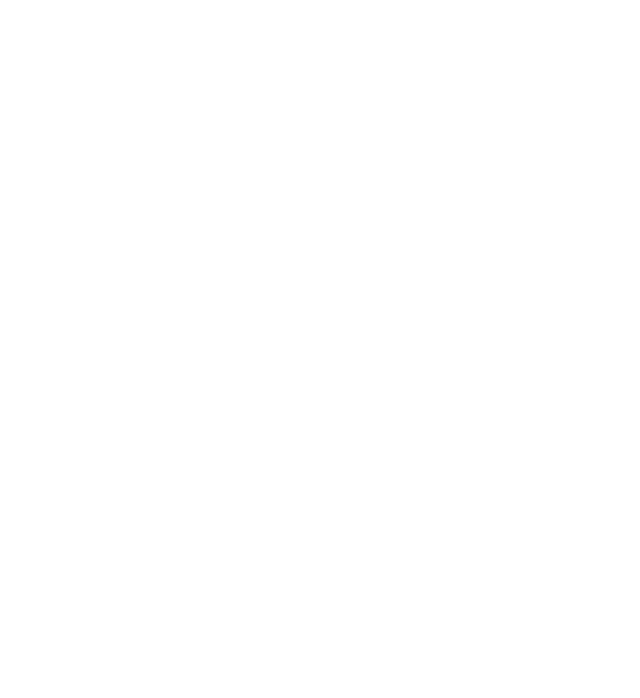
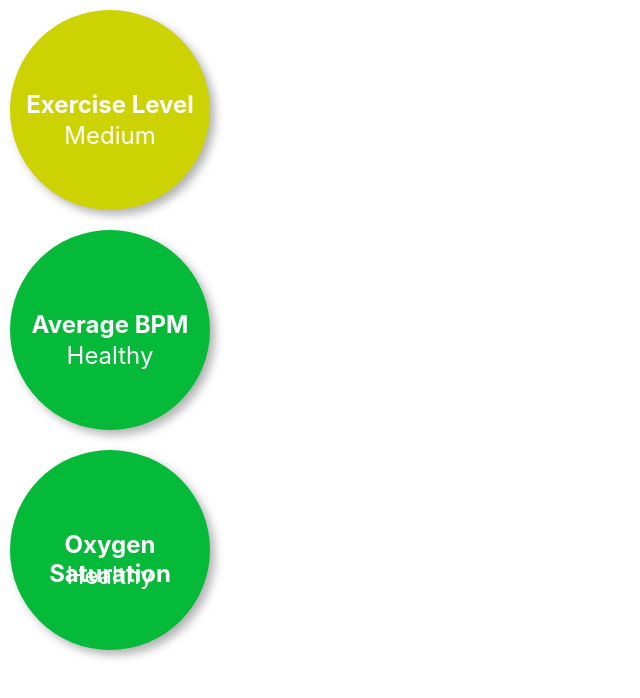
Before and after one commit to RAIT-team/tracker-app, a React (Create React App) app in the folder app-frontend/: page /risk in a window 1280 px wide. Shown: the top 698 px of the page, without its empty margins (0-640 px from the left). Built offline with nearby package versions, Linux system fonts and the light colour scheme.

Commit message:
CHanges 9

```diff
--- a/app-frontend/src/App.js
+++ b/app-frontend/src/App.js
@@ -5,6 +5,7 @@
 import navBar from "./navBar/navBar";
 import SignUpPage from "./signUpPage/signUpPage.js";
 import Dashboard from "./dashboard/dashboard.js";
+import Risk from "./risk/risk.js";
 
 function App() {
   return (
@@ -15,6 +16,7 @@
           <Route path="/login" component={LoginPage} />
           <Route path="/signup" component={SignUpPage} />
           <Route path="/dashboard" component={Dashboard} />
+          <Route path="/risk" component={Risk} />
         </Switch>
       </BrowserRouter>
     </div>
--- a/app-frontend/src/dashboard/dashboard.css
+++ b/app-frontend/src/dashboard/dashboard.css
@@ -52,8 +52,8 @@
   font-size: 72px;
   position: absolute;
   top: 20px;
-  left: 25%;
-  transform: translateX(-25%);
+  left: 50%; /* centered it to make it responsive */
+  transform: translateX(-50%); /* centered it to make it responsive */
   display: flex;
   gap: 0.5rem; /* gap between Hello and Dave */
 }
@@ -67,3 +67,35 @@
 .fade-in {
   animation: fadeIn 1.5s forwards;
 }
+
+/* Responsiveness for smaller screens, e.g., mobile devices */
+@media (max-width: 768px) {
+  .dashboard-container {
+    flex-direction: column; /* stack elements vertically on smaller screens */
+    align-items: center;
+  }
+
+  .greeting {
+    font-size: 48px; /* slightly reduce the font size */
+    top: 10px;
+  }
+
+  .placeholder-section {
+    margin-top: 30px; /* reduce margin */
+  }
+
+  .row {
+    flex-direction: column; /* stack placeholders vertically */
+    gap: 15px; /* reduce gap */
+  }
+
+  .placeholder {
+    width: 80%; /* take up most of the screen width */
+    height: 200px; /* slightly reduce height */
+  }
+}
+
+#risk-link {
+  text-decoration: none;
+  color: inherit;
+}
--- a/app-frontend/src/dashboard/dashboard.js
+++ b/app-frontend/src/dashboard/dashboard.js
@@ -50,10 +50,13 @@
             <FaChartBar size={72} />
             <span>Analytics</span>
           </div>
-          <div className="placeholder risk">
-            <FaExclamationTriangle size={72} />
-            <span>Current Risk</span>
-          </div>
+          <a href="/risk" id="risk-link">
+            <div className="placeholder risk">
+              <FaExclamationTriangle size={72} />
+
+              <span>Current Risk</span>
+            </div>
+          </a>
         </div>
         <div className="row">
           <div className="placeholder transport">
--- /dev/null
+++ b/app-frontend/src/risk/index.js
@@ -0,0 +1 @@
+export { default } from "./risk";
--- /dev/null
+++ b/app-frontend/src/risk/risk.css
@@ -0,0 +1,48 @@
+.body-container {
+  display: flex;
+  justify-content: center;
+  align-items: center;
+  height: 100vh;
+  margin: 0;
+  background: linear-gradient(to bottom, #2595ae, #fff);
+}
+
+.button-container {
+  display: flex;
+  flex-direction: column;
+}
+
+.circle-button {
+  width: 200px;
+  height: 200px;
+  border-radius: 50%;
+  color: #fff;
+  font-size: 24px;
+  font-weight: bold;
+  text-align: center;
+  position: relative;
+  margin: 10px;
+  box-shadow: 5px 5px 10px rgba(0, 0, 0, 0.3);
+  display: flex;
+  flex-direction: column;
+  align-items: center;
+  justify-content: center;
+}
+
+.circle-text {
+  position: absolute;
+  top: 40%;
+  left: 0;
+  right: 0;
+  bottom: 0;
+  display: flex;
+  justify-content: center;
+  align-items: flex-start;
+}
+
+.data-box {
+  font-size: 24px;
+  font-weight: normal;
+  position: absolute;
+  bottom: 30%;
+}
--- /dev/null
+++ b/app-frontend/src/risk/risk.js
@@ -0,0 +1,75 @@
+import React, { useState, useEffect } from "react";
+import "./risk.css";
+
+function Risk() {
+  const [avgBPM, setAvgBPM] = useState(70);
+  const [oxygenSat, setOxygenSat] = useState(98);
+
+  useEffect(() => {
+    // Conditional logic for the first circle
+    const circle1 = document.getElementById("circle1");
+    const data1 = document.getElementById("data1");
+    const highInt = 1451 * 1.5;
+    const totalInt = highInt + 530;
+
+    if (totalInt > 3600) {
+      circle1.style.backgroundColor = "#05BA38"; // Set color to green
+      data1.innerHTML = "High"; // Set text to "High"
+    } else if (totalInt <= 1800) {
+      circle1.style.backgroundColor = "#FF7A00"; // Set color to orange
+      data1.innerHTML = "Low"; // Set text to "Low"
+    } else {
+      circle1.style.backgroundColor = "#CDD202"; // Set color to yellow
+      data1.innerHTML = "Medium"; // Set text to "Medium"
+    }
+
+    // Conditional logic for the second circle
+    const circle2 = document.getElementById("circle2");
+    const data2 = document.getElementById("data2");
+
+    if (avgBPM >= 67 && avgBPM <= 100) {
+      circle2.style.backgroundColor = "#05BA38"; // Set color to green
+      data2.innerHTML = "Healthy"; // Set text to "Healthy"
+    } else {
+      circle2.style.backgroundColor = "#FF7A00"; // Set color to orange
+      data2.innerHTML = "At-Risk"; // Set text to "At-Risk"
+    }
+
+    // Conditional logic for the third circle
+    const circle3 = document.getElementById("circle3");
+    const data3 = document.getElementById("data3");
+
+    if (oxygenSat >= 92) {
+      circle3.style.backgroundColor = "#05BA38"; // Set color to green
+      data3.innerHTML = "Healthy"; // Set text to "Healthy"
+    } else {
+      circle3.style.backgroundColor = "#FF7A00"; // Set color to orange
+      data3.innerHTML = "At-Risk"; // Set text to "At-Risk"
+    }
+  }, [avgBPM, oxygenSat]);
+
+  return (
+    <div className="button-container">
+      <div className="circle-button" id="circle1">
+        <div className="circle-text">Exercise Level</div>
+        <div className="data-box" id="data1">
+          TBD
+        </div>
+      </div>
+      <div className="circle-button" id="circle2">
+        <div className="circle-text">Average BPM</div>
+        <div className="data-box" id="data2">
+          TBD
+        </div>
+      </div>
+      <div className="circle-button" id="circle3">
+        <div className="circle-text">Oxygen Saturation</div>
+        <div className="data-box" id="data3">
+          TBD
+        </div>
+      </div>
+    </div>
+  );
+}
+
+export default Risk;
```
Also changed, not shown: 1 other file (tests, documents, lock files or other folders).
